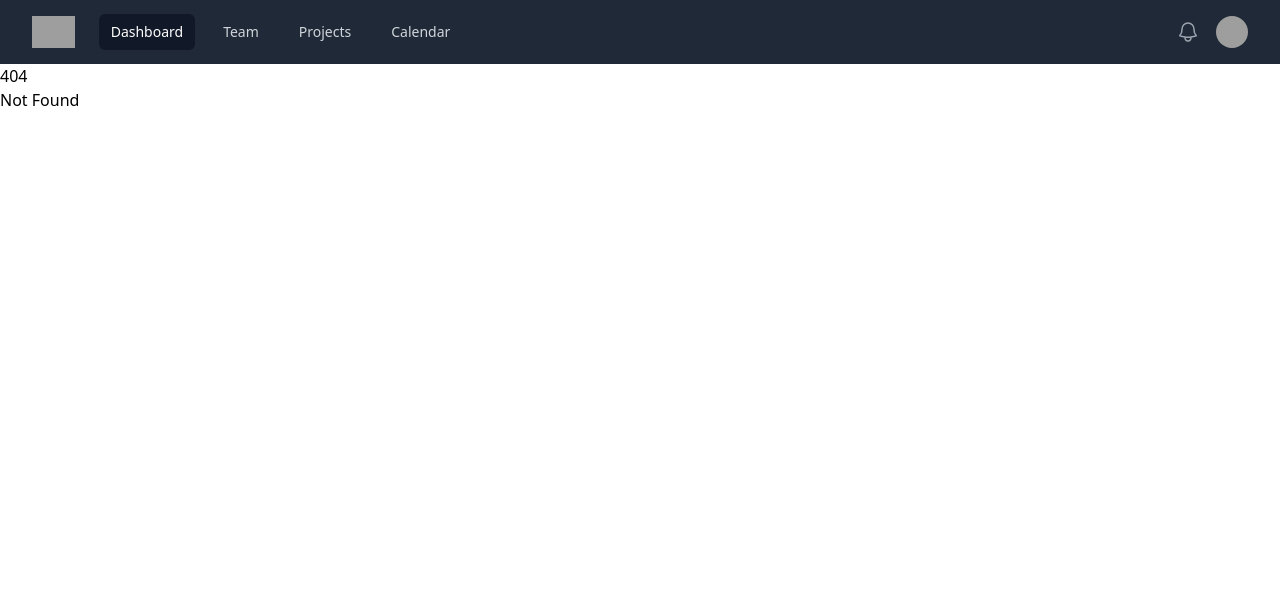
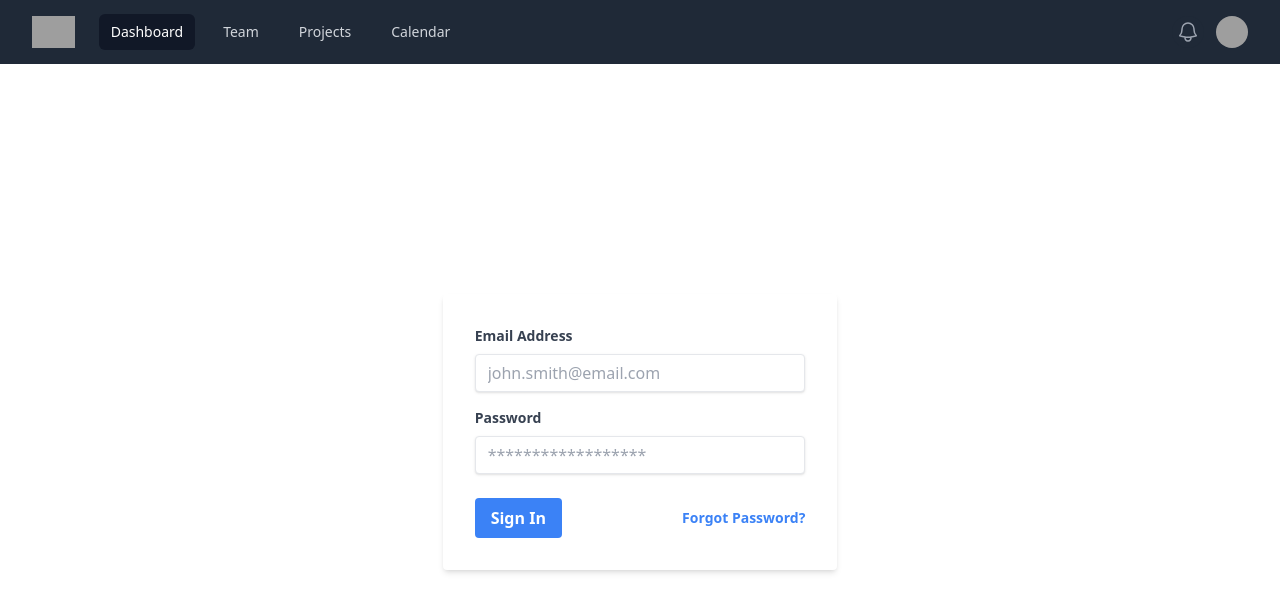
Before and after one commit to SubjectAlpha/OurForum, a SvelteKit app in the folder src/frontend/: page /register in a window 1280 px wide. Before the commit this address had no page. Shown: the top 612 px of the page. Built offline with nearby package versions, Linux system fonts and the light colour scheme; no server answers; grey boxes are pictures that could not be loaded.

Commit message:
duck cors

```diff
--- /dev/null
+++ b/src/frontend/src/lib/request.ts
@@ -0,0 +1,18 @@
+export default null;
+
+export async function post(url: string, body: object) {
+    return await fetch(url, {
+        method: "POST",
+        mode: "no-cors",
+        cache: "no-cache",
+        referrerPolicy: "no-referrer",
+        headers: {
+            "Content-Type": "application/json",
+        },
+        body: JSON.stringify(body)
+    });
+}
+
+export async function get(url: string) {
+    return fetch(url, { method: "GET" });
+}
--- a/src/frontend/src/routes/login/+page.svelte
+++ b/src/frontend/src/routes/login/+page.svelte
@@ -1,30 +1,30 @@
 <script>
+// @ts-nocheck
+
     import { PUBLIC_BACKEND_URL } from "$env/static/public";
+    import { post } from "$lib/request";
     const emailRegex = /^[a-zA-Z0-9.!#$%&'*+/=?^_`{|}~-]+@[a-zA-Z0-9-]+(?:\.[a-zA-Z0-9-]+)*$/;
     const passwordRegex = /^(?=.*[a-z])(?=.*[A-Z])(?=.*\d)(?=.*[@$!%*?&])[A-Za-z\d@$!%*?&]{12,}$/;
 
-    let email = "";
-    let password = "";
+    let email = "admin@email.com";
+    let password = "str0ngDevelopmentPassw0rd!";
 
     $: emailValid = true;
     $: passwordValid = true;
 
     async function submitForm(e){
-        e.preventDefault();
         emailValid = emailRegex.test(email);
         passwordValid = passwordRegex.test(password);
 
         if(emailValid && passwordValid)
         {
             console.log(`${PUBLIC_BACKEND_URL}/user/authenticate`);
-            const res = await fetch(`${PUBLIC_BACKEND_URL}/user/authenticate`, {
-                method: "POST",
-                body: {
+            post(`${PUBLIC_BACKEND_URL}/user/authenticate`, {
                     "email": email,
                     "password": password
-                }
-            });
-            console.log(res);
+                }).then(r => {
+                    console.log(r.json())
+                });
         }
     }
 </script>
--- /dev/null
+++ b/src/frontend/src/routes/register/+page.svelte
@@ -0,0 +1,85 @@
+<script>
+    // @ts-nocheck
+
+        import { PUBLIC_BACKEND_URL } from "$env/static/public";
+        const emailRegex = /^[a-zA-Z0-9.!#$%&'*+/=?^_`{|}~-]+@[a-zA-Z0-9-]+(?:\.[a-zA-Z0-9-]+)*$/;
+        const passwordRegex = /^(?=.*[a-z])(?=.*[A-Z])(?=.*\d)(?=.*[@$!%*?&])[A-Za-z\d@$!%*?&]{12,}$/;
+
+        let email = "";
+        let password = "";
+
+        $: emailValid = true;
+        $: passwordValid = true;
+
+        async function submitForm(e){
+            emailValid = emailRegex.test(email);
+            passwordValid = passwordRegex.test(password);
+
+            if(emailValid && passwordValid)
+            {
+                console.log(`${PUBLIC_BACKEND_URL}/user/authenticate`);
+                const res = await fetch(`${PUBLIC_BACKEND_URL}/user/authenticate`, {
+                    method: "POST",
+                    body: {
+                        "email": email,
+                        "password": password
+                    }
+                });
+                console.log(res);
+            }
+        }
+    </script>
+
+    <div class="p-12 pt-0 grid h-screen place-items-center">
+        <form
+            class="bg-white dark:bg-slate-600 shadow-md rounded p-8 mb-4 lg:w-1/3 md:w-1/3 sm:w-full"
+            on:submit={submitForm}
+        >
+            <div class="mb-4">
+                <label class="block text-gray-700 dark:text-white text-sm font-bold mb-2" for="email">
+                    Email Address
+                </label>
+
+                <input
+                    bind:value={email}
+                    class:border-red-500={!emailValid}
+                    class="shadow appearance-none border rounded w-full py-2 px-3 text-gray-700 leading-tight focus:outline-none focus:shadow-outline"
+                    type="email"
+                    placeholder="john.smith@email.com"
+                />
+                <p class:hidden={emailValid} class="text-red-500 text-xs italic hidden">
+                    Please enter an email.
+                </p>
+            </div>
+            <div class="mb-6">
+                <label class="block text-gray-700 dark:text-white text-sm font-bold mb-2" for="password">
+                    Password
+                </label>
+
+                <input
+                    bind:value={password}
+                    class:border-red-500={!passwordValid}
+                    class="shadow appearance-none border rounded w-full py-2 px-3 text-gray-700 leading-tight focus:outline-none focus:shadow-outline"
+                    type="password"
+                    placeholder={"******************"}
+                />
+                <p class:hidden={passwordValid} class="text-red-500 text-xs italic hidden">
+                    Please enter a password.
+                </p>
+            </div>
+            <div class="flex items-center justify-between">
+                <button
+                    class="bg-blue-500 hover:bg-blue-700 text-white font-bold py-2 px-4 rounded focus:outline-none focus:shadow-outline"
+                    type="submit"
+                >
+                    Sign In
+                </button>
+                <a
+                    class="inline-block align-baseline font-bold text-sm text-blue-500 hover:text-blue-800"
+                    href="#"
+                >
+                    Forgot Password?
+                </a>
+            </div>
+        </form>
+    </div>
--- a/src/frontend/vite.config.ts
+++ b/src/frontend/vite.config.ts
@@ -3,6 +3,9 @@ import { defineConfig } from 'vitest/config';
 
 export default defineConfig({
 	plugins: [sveltekit()],
+    server: {
+        cors: false,
+    },
 	test: {
 		include: ['src/**/*.{test,spec}.{js,ts}']
 	}
```
Also changed, not shown: 2 other files (tests, documents, lock files or other folders).
